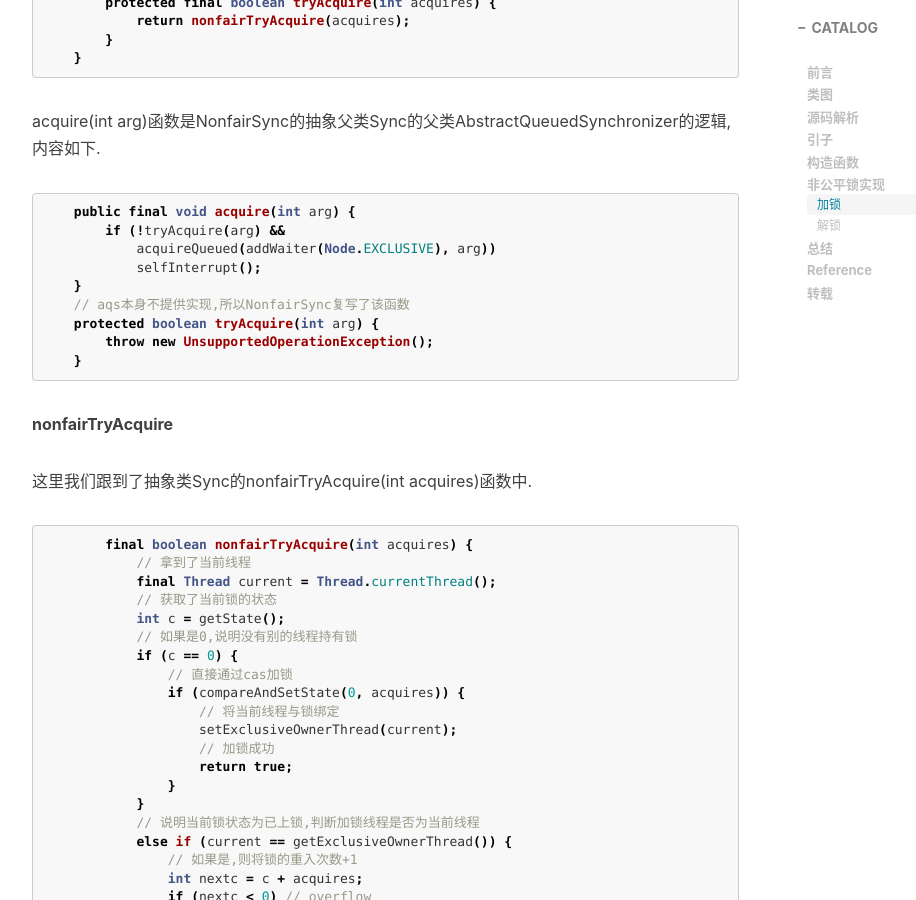
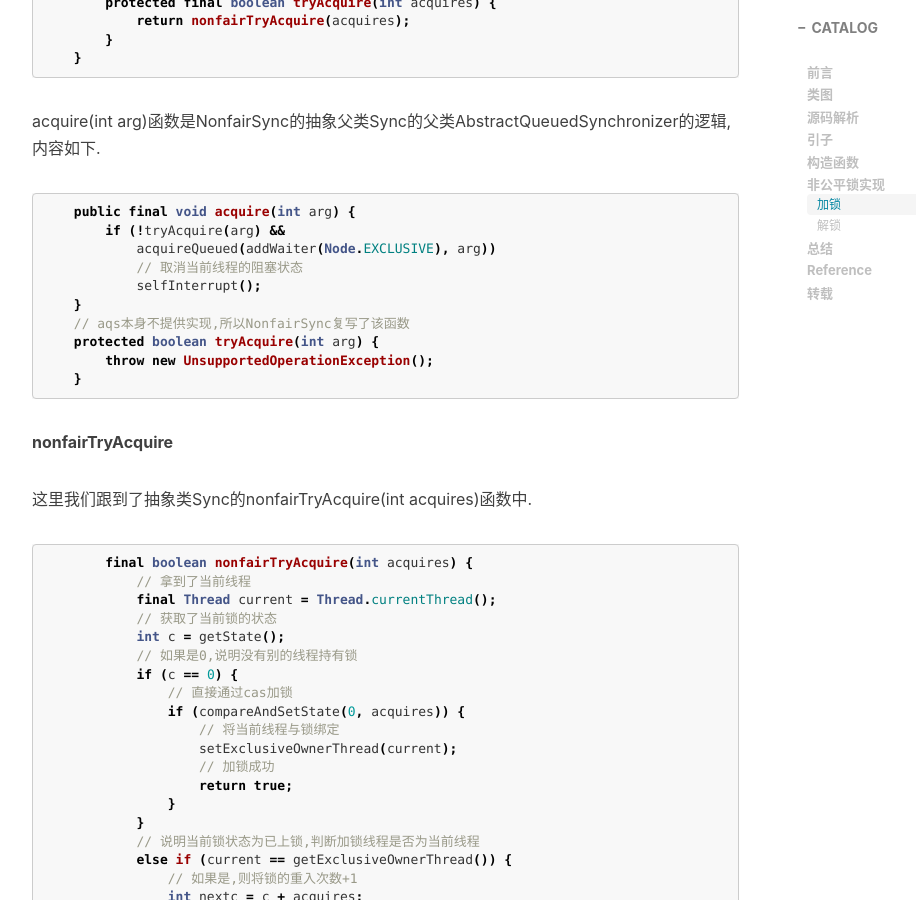
Before and after one commit to MistRay/mistray.github.io, a Jekyll site: the page built from _posts/2020-05-14-ReentrantLock到底是怎么回事.md, in a window 1280 px wide and 900 px high, scrolled down 3470 px. Shown: the whole window, without its empty margins (233-1149 px from the left). Built offline with Jekyll 4.4.1, drawn with Linux system fonts in a browser that asks for light colours; nearby versions of some CDN libraries; comment, search, counter and statistics services are not loaded.

Commit message:
添加注释

```diff
--- a/_posts/2020-05-14-ReentrantLock到底是怎么回事.md
+++ b/_posts/2020-05-14-ReentrantLock到底是怎么回事.md
@@ -131,6 +131,7 @@ acquire(int arg)函数是NonfairSync的抽象父类Sync的父类AbstractQueuedSy
     public final void acquire(int arg) {
         if (!tryAcquire(arg) &&
             acquireQueued(addWaiter(Node.EXCLUSIVE), arg))
+            // 取消当前线程的阻塞状态
             selfInterrupt();
     }
     // aqs本身不提供实现,所以NonfairSync复写了该函数
```
